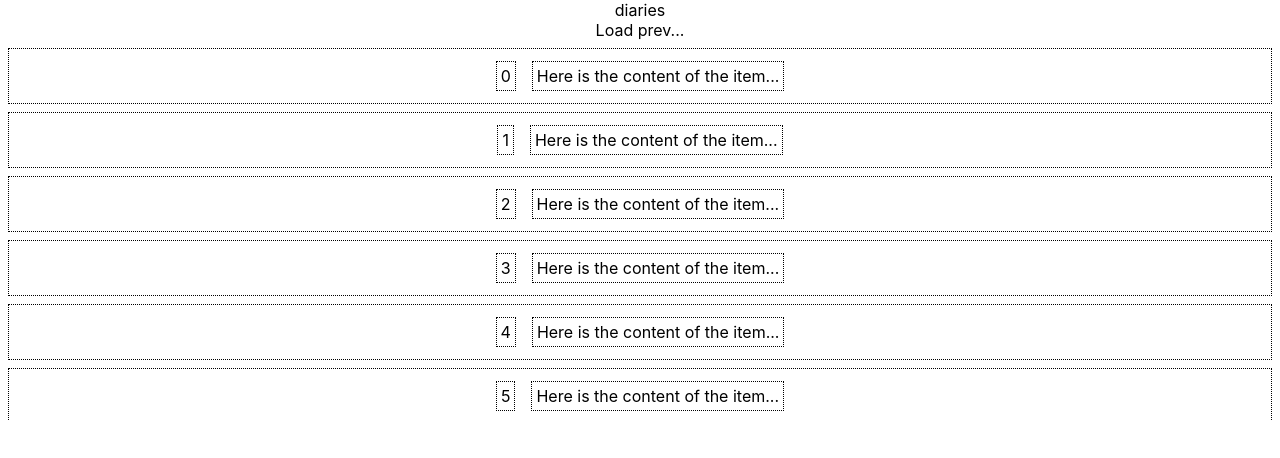
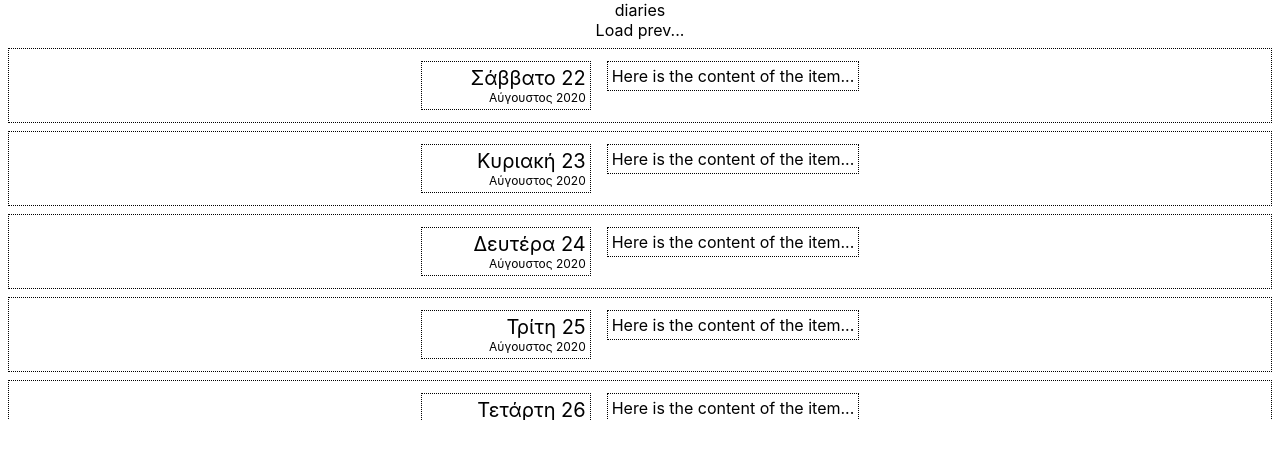
Before and after one commit to GiannisClipper/diaries, a React (Create React App) app: page / in a window 1280 px wide. Shown: the top 458 px of the page. Built offline with nearby package versions, Linux system fonts and the light colour scheme.

Commit message:
Adding dates in auto-scrolling list.

```diff
--- a/src/App.css
+++ b/src/App.css
@@ -28,3 +28,22 @@ li > * {
     height: 400px;
     overflow: auto;
 }
+
+.ItemDate {
+    width: 10em;
+    vertical-align: top;
+}
+
+.day-date {
+    text-align: right;
+    font-size: 1.25em;
+}
+
+.month-year {
+    text-align: right;
+    font-size: .75em;
+}
+
+.ItemContent {
+    vertical-align: top;
+}
--- a/src/App.js
+++ b/src/App.js
@@ -1,8 +1,19 @@
 import React, { useState, useEffect, useRef } from 'react';
 import './App.css';
+import { shiftDate, dayNames, monthNames } from './helpers/dates.js';
 
 function App() {
-    const [ dates, setDates ] = useState( [0,1,2,3,4,5,6,7,8,9] );
+    const today = new Date();
+
+    const [ dates, setDates ] = useState( [
+        shiftDate( today, -3 ),
+        shiftDate( today, -2 ),
+        shiftDate( today, -1 ),
+        today,
+        shiftDate( today, 1 ),
+        shiftDate( today, 2 ),
+        shiftDate( today, 3 ),
+    ] );
 
     return (
         <div className="App">
@@ -41,7 +52,7 @@ function List( { dates, setDates } ) {
         const frameBounds = frame.getBoundingClientRect();
         const { top, height } = prev.getBoundingClientRect();
         if ( top + ( height * 0.1 ) > frameBounds.top ) {
-            addDates( -2 );
+            addDates( -7 );
         }
     }
 
@@ -56,14 +67,14 @@ function List( { dates, setDates } ) {
         const frameBounds = frame.getBoundingClientRect();
         const { top, height } = next.getBoundingClientRect();
         if ( top + ( height * 0.9 ) < frameBounds.bottom ) {
-            addDates( 2 );
+            addDates( 7 );
         }
     }
 
     const addDates = num => {
         let newDates = new Array( Math.abs( num ) ).fill( undefined );
-        const start = num < 0 ? dates[ 0 ] + num : dates[ dates.length - 1 ] + 1;
-        newDates = newDates.map( ( x, index ) => start + index );
+        const start = num < 0 ? shiftDate( dates[ 0 ], num ) : shiftDate( dates[ dates.length - 1 ], 1 );
+        newDates = newDates.map( ( x, index ) => shiftDate( start, index ) );
         setDates( num < 0 ? [ ...newDates, ...dates ] : [ ...dates, ...newDates ] );
     }
 
@@ -120,9 +131,19 @@ function ListItem( { date } ) {
 }
 
 function ItemDate( { date } ) {
+    const dayName = dayNames[ date.getDay() ];
+    const dateNum = date.getDate().toString().padStart(2,'0');
+    const monthName = monthNames[ date.getMonth() ];
+    const yearNum = date.getFullYear();
+
     return (
         <div className="ItemDate">
-            { date }
+            <div className="day-date">
+                { `${dayName} ${dateNum}` }
+            </div>
+            <div className="month-year">
+                { `${monthName} ${yearNum}` }
+            </div>
         </div>
     );
 }
--- /dev/null
+++ b/src/helpers/dates.js
@@ -0,0 +1,39 @@
+
+const shiftDate = ( date, days ) => {
+    let newDate = new Date( date.getTime() + ( days * 24 * 60 * 60 * 1000 ) );  // (1day = 24h * 60min * 60sec * 1000msec)
+
+    // Adjust `newDate` considering the starting or ending of the Daylight Saving Time.
+    const timezoneDiff = date.getTimezoneOffset() - newDate.getTimezoneOffset();
+    if ( timezoneDiff !== 0 ) {
+        newDate = new Date( newDate.getTime() - timezoneDiff * 60 * 1000 );
+    };
+
+    return newDate;
+}
+
+const dayNames = [
+    "Κυριακή",
+    "Δευτέρα",
+    "Τρίτη",
+    "Τετάρτη",
+    "Πέμπτη",
+    "Παρασκευή",
+    "Σάββατο"
+];
+
+const monthNames = [
+    "Ιανουάριος",
+    "Φεβρουάριος",
+    "Μάρτιος",
+    "Απρίλιος",
+    "Μάιος",
+    "Ιούνιος",
+    "Ιούλιος",
+    "Αύγουστος",
+    "Σεπτέμβριος",
+    "Οκτώβριος",
+    "Νοέμβριος",
+    "Δεκέμβριος"
+];
+
+export { shiftDate, dayNames, monthNames };
```
